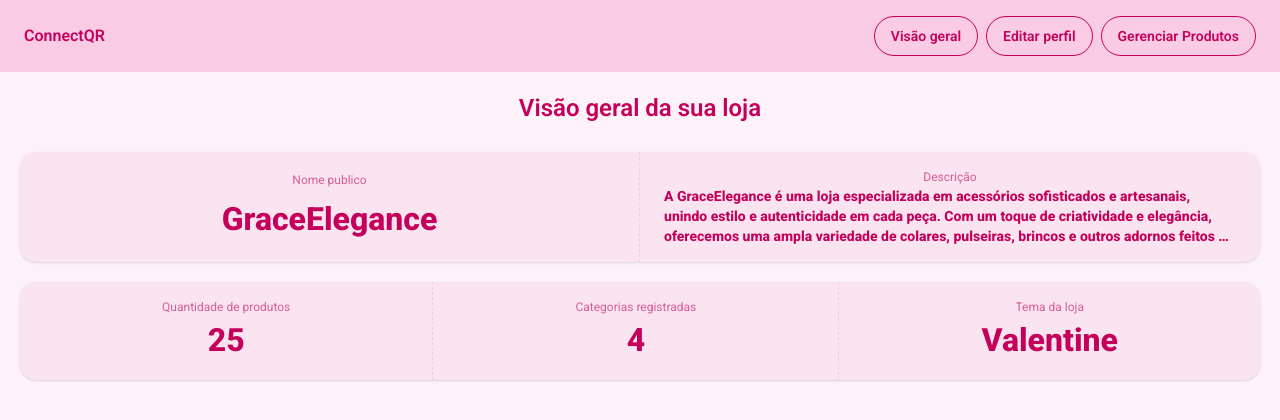
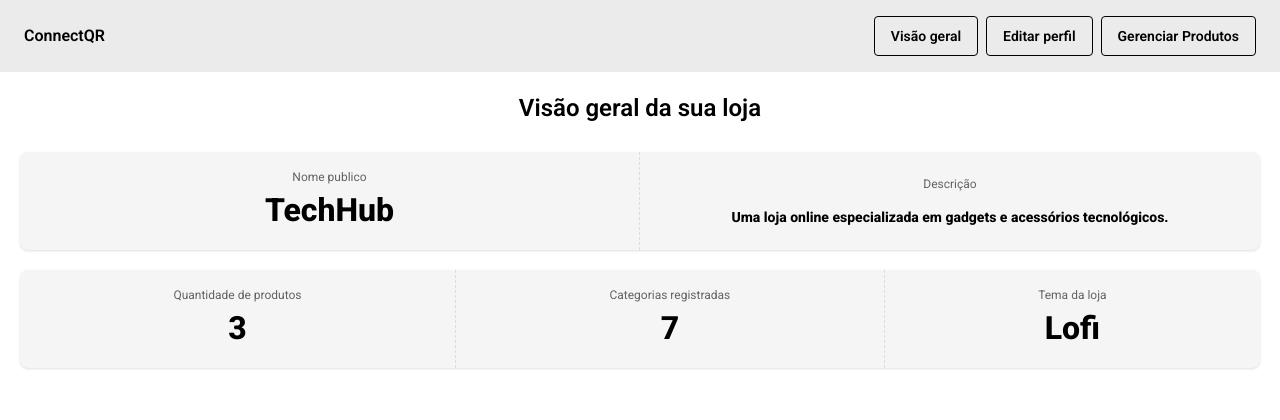
Before and after one commit to AndreXime/ConectaQR, a Next.js app in the folder Next_Client/: page /acesso/painel in a window 1280 px wide. Shown: the top 420 px of the page. Built offline with nearby package versions, Linux system fonts and the light colour scheme.

Commit message:
SSR no painel

```diff
--- /dev/null
+++ b/Next_Client/src/app/acesso/painel/Painel.tsx
@@ -0,0 +1,44 @@
+'use client';
+import { Drawer, Resumo, Produtos, Editar } from '@/components/Painel';
+import { useEffect, useState } from 'react';
+import type { PropsPage } from './page';
+
+export default function App({ initialData }: PropsPage) {
+	const [Tab, setTab] = useState('Inicio');
+	const [InfoData, setInfoData] = useState(initialData.Info);
+	const [ProdutosData, setProdutosData] = useState(initialData.Produtos);
+	const [Categorias, setCategorias] = useState(initialData.Categorias);
+
+	useEffect(() => {
+		document.documentElement.setAttribute('data-theme', InfoData.tema);
+	}, [InfoData.tema]);
+
+	return (
+		<div className="min-h-screen">
+			<Drawer setTab={setTab}>
+				<main className="p-5">
+					{Tab === 'Inicio' && (
+						<Resumo
+							Data={InfoData}
+							qtdCategorias={Categorias.length}
+						/>
+					)}
+					{Tab === 'Editar' && (
+						<Editar
+							Data={InfoData}
+							setInfo={setInfoData}
+						/>
+					)}
+					{Tab === 'Produtos' && (
+						<Produtos
+							Data={ProdutosData}
+							Categorias={Categorias}
+							setData={setProdutosData}
+							setCategorias={setCategorias}
+						/>
+					)}
+				</main>
+			</Drawer>
+		</div>
+	);
+}
--- a/Next_Client/src/app/acesso/painel/page.tsx
+++ b/Next_Client/src/app/acesso/painel/page.tsx
@@ -1,52 +1,31 @@
-'use client';
-import { Drawer, Resumo, Produtos, Editar } from '@/components/Painel';
-import { useEffect, useState } from 'react';
+import Painel from './Painel';
+type DataInitial = {
+	Info: { nome: string; desc: string; tema: string; qtdProdutos: string };
+	Produtos: { nome: string; imagem: string; preco: string; categorias: string }[];
+	Categorias: string[];
+};
 
-export default function App() {
-	const [Tab, setTab] = useState('Inicio');
-	const [InfoData, setInfoData] = useState({ nome: '', desc: '', tema: '', qtdProdutos: '', categorias: [''] });
-	const [ProdutosData, setProdutosData] = useState([{ nome: '', preco: '', categorias: '', imagem: '' }]);
-	const [Categorias, setCategorias] = useState(['']);
+export type PropsPage = {
+	initialData: DataInitial;
+};
 
-	useEffect(() => {
-		setInfoData({
-			nome: 'GraceElegance',
-			desc: 'A GraceElegance é uma loja especializada em acessórios sofisticados e artesanais, unindo estilo e autenticidade em cada peça. Com um toque de criatividade e elegância, oferecemos uma ampla variedade de colares, pulseiras, brincos e outros adornos feitos à mão, garantindo exclusividade e alta qualidade. Nossos produtos são cuidadosamente confeccionados com materiais selecionados, proporcionando charme e personalidade para quem busca acessórios únicos. Seja para o dia a dia ou ocasiões especiais, a GraceElegance transforma cada detalhe em uma expressão de beleza e sofisticação.',
-			tema: 'valentine',
-			qtdProdutos: '25',
-			categorias: ['Cosmeticos', 'Terços', 'Laços', 'Velas'],
-		});
-		setProdutosData([
-			{ nome: 'Laço gorgurão', imagem: '/produtos/produto1.jpeg', preco: '15', categorias: 'Laços' },
-			{ nome: 'Vela decoradas', imagem: '/produtos/produto2.jpeg', preco: '25', categorias: 'Velas' },
-		]);
-		setCategorias(['Laços', 'Velas', 'Terços']);
-	}, []);
-
-	useEffect(() => {
-		document.documentElement.setAttribute('data-theme', InfoData.tema);
-	}, [InfoData]);
-
-	return (
-		<div className="min-h-screen">
-			<Drawer setTab={setTab}>
-				<main className="p-5">
-					{Tab === 'Inicio' && <Resumo Data={InfoData} />}
-					{Tab === 'Editar' && (
-						<Editar
-							Data={InfoData}
-							setData={setInfoData}
-						/>
-					)}
-					{Tab === 'Produtos' && (
-						<Produtos
-							Data={ProdutosData}
-							Categorias={Categorias}
-							setData={setProdutosData}
-						/>
-					)}
-				</main>
-			</Drawer>
-		</div>
-	);
+export default async function PageServer() {
+	const Data = {
+		Info: {
+			nome: 'TechHub',
+			desc: 'Uma loja online especializada em gadgets e acessórios tecnológicos.',
+			tema: 'lofi',
+			qtdProdutos: '3',
+		},
+		Produtos: [
+			{
+				nome: 'Smartwatch VibeX',
+				imagem: '/produtos/produto1.jpeg',
+				preco: '899,00',
+				categorias: 'Relógios, Tecnologia, Acessórios',
+			},
+		],
+		Categorias: ['Relógios', 'Tecnologia', 'Acessórios', 'Fones de Ouvido', 'Áudio', 'Carregadores', 'Energia'],
+	};
+	return <Painel initialData={Data} />;
 }
--- a/Next_Client/src/app/layout.tsx
+++ b/Next_Client/src/app/layout.tsx
@@ -7,7 +7,7 @@ export const metadata: Metadata = {
 	keywords: ['Conectar', 'Produtos', 'Vitrine', 'Lojas', 'Vendas', 'Empresas'],
 };
 
-export default function RootLayout({ children }: { children: React.ReactNode }) {
+export default async function RootLayout({ children }: { children: React.ReactNode }) {
 	return (
 		<html lang="pt-BR">
 			<body>{children}</body>
--- a/Next_Client/src/components/Painel/Editar.tsx
+++ b/Next_Client/src/components/Painel/Editar.tsx
@@ -5,14 +5,13 @@ type DataType = {
 	desc: string;
 	tema: string;
 	qtdProdutos: string;
-	categorias: string[];
 };
 
 type Props = {
 	Data: DataType;
-	setData: Dispatch<SetStateAction<DataType>>;
+	setInfo: Dispatch<SetStateAction<DataType>>;
 };
-export default function Editar({ Data, setData }: Props) {
+export default function Editar({ Data, setInfo }: Props) {
 	const themes = [
 		'light',
 		'dark',
@@ -57,7 +56,7 @@ export default function Editar({ Data, setData }: Props) {
 		const formData = new FormData(e.target as HTMLFormElement);
 		const tema = formData.get('temas') as string | null;
 
-		if (tema) setData((prevData) => ({ ...prevData, tema: tema }));
+		if (tema) setInfo((prevData) => ({ ...prevData, tema: tema }));
 	};
 
 	return (
@@ -117,9 +116,6 @@ export default function Editar({ Data, setData }: Props) {
 							))}
 						</div>
 						<button
-							onClick={() => {
-								setData((prevData) => ({ ...prevData, tema: '' }));
-							}}
 							type="submit"
 							className="btn btn-primary mt-5 w-full">
 							Salvar todas alterações
--- a/Next_Client/src/components/Painel/Produtos.tsx
+++ b/Next_Client/src/components/Painel/Produtos.tsx
@@ -13,6 +13,7 @@ type Props = {
 	Data: ProdutoType[];
 	Categorias: string[];
 	setData: Dispatch<SetStateAction<ProdutoType[]>>;
+	setCategorias: Dispatch<SetStateAction<string[]>>;
 };
 
 export default function Produtos({ Data, setData, Categorias }: Props) {
@@ -21,26 +22,26 @@ export default function Produtos({ Data, setData, Categorias }: Props) {
 			<div className="collapse collapse-arrow bg-base-200 border border-base-300 mb-8">
 				<input type="checkbox" />
 				<div className="collapse-title font-semibold">Adicionar categorias</div>
-				<div className="collapse-content flex flex-col md:flex-row gap-4 mx-2">
+				<div className="collapse-content grid grid-cols-1 gap-4 mx-1">
+					<form className="flex flex-col md:flex-row gap-4">
 						<label className="floating-label">
 							<span>Categorias</span>
 							<input
+								name="categoria"
 								type="text"
 								className="input w-full"
 							/>
 						</label>
 
-					<button
-						onClick={() => {
-							setData((prevData) => ({ ...prevData, nome: 'Teste' }));
-						}}
-						className="btn btn-success">
+						<button className="btn btn-success">
 							<FaSave /> Salvar
 						</button>
-					<div className="flex gap-5 items-center">
+					</form>
+
+					<div className="flex flex-row flex-wrap gap-4">
 						{Categorias.map((value) => (
 							<p
-								className="badge-md badge"
+								className="badge badge-warning"
 								key={value}>
 								{value}
 							</p>
--- a/Next_Client/src/components/Painel/Resumo.tsx
+++ b/Next_Client/src/components/Painel/Resumo.tsx
@@ -3,14 +3,14 @@ type DataType = {
 	desc: string;
 	tema: string;
 	qtdProdutos: string;
-	categorias: string[];
 };
 
 type Props = {
 	Data: DataType;
+	qtdCategorias: number;
 };
 
-export default function Resumo({ Data }: Props) {
+export default function Resumo({ Data, qtdCategorias }: Props) {
 	return (
 		<section className="flex flex-col gap-5">
 			<h2 className="text-2xl text-center font-semibold mb-2"> Visão geral da sua loja </h2>
@@ -33,7 +33,7 @@ export default function Resumo({ Data }: Props) {
 
 				<div className="stat place-items-center">
 					<div className="stat-title">Categorias registradas</div>
-					<div className="stat-value">{Data.categorias.length}</div>
+					<div className="stat-value">{qtdCategorias}</div>
 				</div>
 
 				<div className="stat place-items-center">
```
Lines whose indentation alone changed are shown as unchanged.
